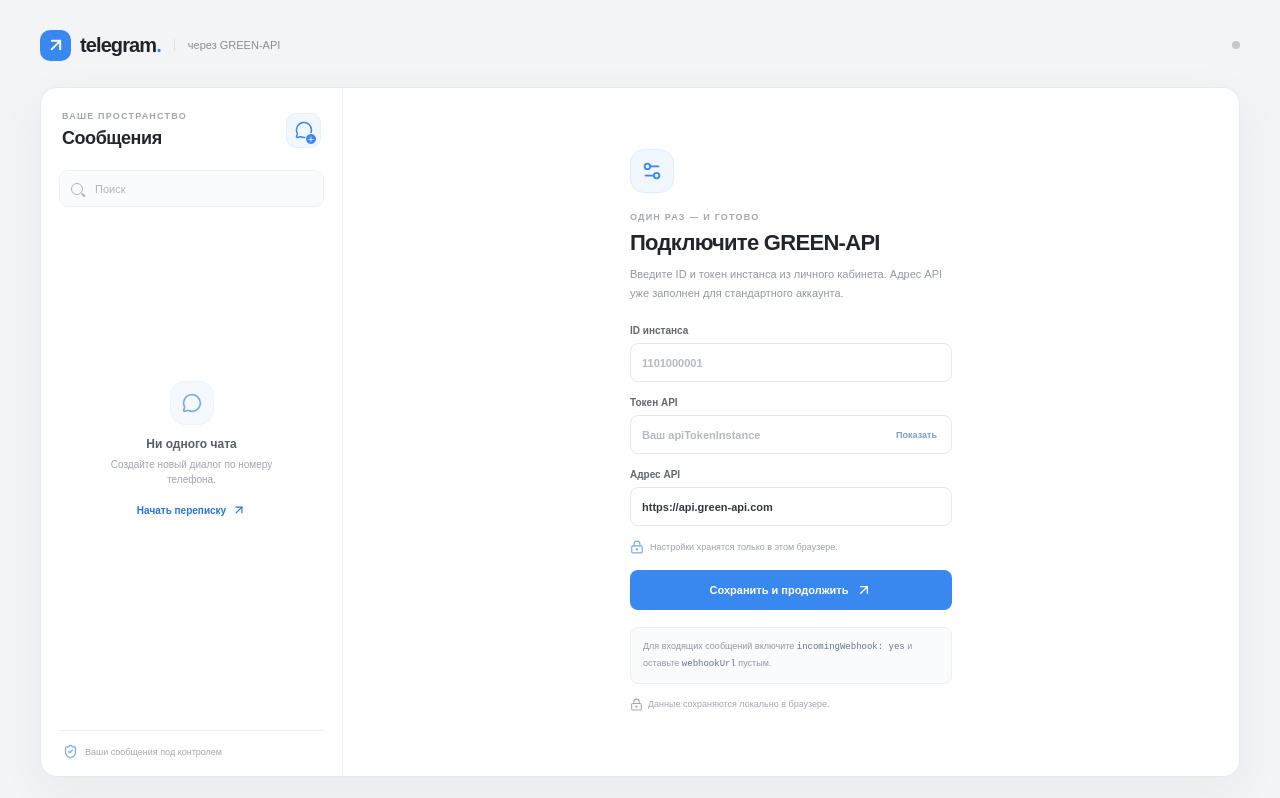
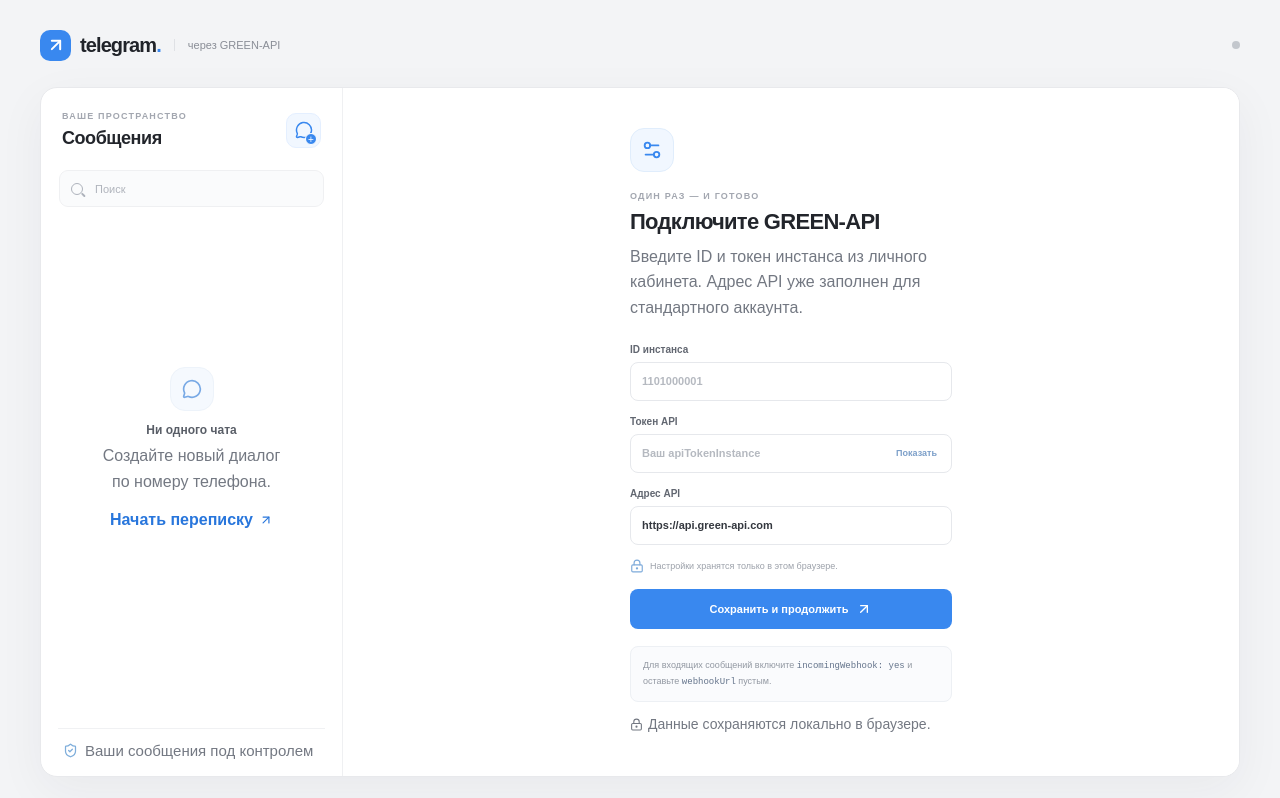
Before and after one commit to DmAlexandrovv/Messenger, a React (Vite) app: page / in a window 1280 px wide. Shown: the top 798 px of the page. Built offline with nearby package versions, Linux system fonts and the light colour scheme.

Commit message:
style: Увеличил размеры и контрастность текста на десктопе

```diff
--- a/src/styles/GlobalStyles.ts
+++ b/src/styles/GlobalStyles.ts
@@ -20,6 +20,163 @@
   --line: #ebedf0;
   --blue: #3988ef;
   --blue-dark: #2876dc;
+}
+
+@media (min-width: 761px) {
+  .topbar {
+    gap: 16px;
+    height: 52px;
+  }
+  .brand {
+    gap: 12px;
+    font-size: 24px;
+  }
+  .brand-mark {
+    width: 38px;
+    height: 38px;
+  }
+  .service-label,
+  .settings-toggle {
+    font-size: 14px;
+  }
+  .settings-toggle {
+    padding: 10px 14px;
+  }
+  .eyebrow {
+    font-size: 12px;
+    letter-spacing: 1.4px;
+  }
+  .sidebar-top h1 {
+    font-size: 23px;
+  }
+  .icon-button {
+    width: 42px;
+    height: 42px;
+  }
+  .plus-mark {
+    width: 16px;
+    height: 16px;
+    font-size: 12px;
+  }
+  .sidebar-search {
+    height: 46px;
+    gap: 12px;
+    padding: 0 14px;
+  }
+  .sidebar-search input,
+  .chat-list-name,
+  .header-contact-name {
+    font-size: 16px;
+  }
+  .sidebar-blank p {
+    font-size: 17px;
+  }
+  .sidebar-blank > span,
+  .chat-list-preview {
+    font-size: 14px;
+  }
+  .sidebar-blank > button,
+  .start-chat-cta,
+  .primary-button {
+    font-size: 14px;
+  }
+  .contact-avatar {
+    width: 46px;
+    height: 46px;
+    font-size: 19px;
+  }
+  .chat-list-time,
+  .header-contact-state,
+  .setup-reminder,
+  .floating-status {
+    font-size: 12px;
+  }
+  .sidebar-bottom,
+  .compose-hint,
+  .date-divider span,
+  .feed-empty {
+    font-size: 13px;
+  }
+  .conversation-header {
+    height: 78px;
+    gap: 14px;
+    padding: 0 28px;
+  }
+  .header-avatar {
+    width: 48px;
+    height: 48px;
+  }
+  .conversation-empty h2 {
+    font-size: 32px;
+  }
+  .conversation-empty > p,
+  .state-copy {
+    font-size: 15px;
+  }
+  .start-chat-cta {
+    padding: 13px 18px;
+  }
+  .settings-state {
+    width: min(500px, 100%);
+    padding: 42px 38px;
+  }
+  .settings-state h2 {
+    font-size: 28px;
+  }
+  .settings-state > .state-icon {
+    width: 54px;
+    height: 54px;
+  }
+  .api-setup-note,
+  .api-setup-note code {
+    font-size: 12px;
+  }
+  .back-link {
+    font-size: 13px;
+  }
+  .phone-field,
+  .phone-field input {
+    font-size: 15px;
+  }
+  .phone-field,
+  .primary-button {
+    min-height: 48px;
+  }
+  .message-feed {
+    gap: 14px;
+    padding: 24px 34px 30px;
+  }
+  .message-bubble {
+    padding: 13px 16px 9px;
+    font-size: 16px;
+  }
+  .message-meta {
+    height: 16px;
+    font-size: 11px;
+  }
+  .compose-wrap {
+    padding: 0 30px 17px;
+  }
+  .composer {
+    min-height: 58px;
+    padding-left: 18px;
+  }
+  .composer textarea {
+    font-size: 15px;
+  }
+  .send-button {
+    width: 44px;
+    height: 44px;
+  }
+  .draft-count,
+  .compose-footnote {
+    font-size: 11px;
+  }
+  .toast {
+    max-width: min(520px, calc(100vw - 48px));
+    padding: 16px 18px;
+    font-size: 14px;
+  }
 }
 
 * {
@@ -899,6 +1056,45 @@
   color: white;
 }
 
+@media (min-width: 761px) {
+  .sidebar-bottom {
+    color: #737882;
+    font-size: 15px;
+  }
+
+  .sidebar-blank > span,
+  .chat-list-preview,
+  .state-copy,
+  .conversation-empty > p {
+    color: #737882;
+    font-size: 16px;
+    line-height: 1.6;
+  }
+
+  .feed-empty {
+    gap: 10px;
+    color: #737882;
+    font-size: 17px;
+    line-height: 1.6;
+    text-align: center;
+  }
+
+  .compose-hint,
+  .chat-list-time,
+  .header-contact-state,
+  .setup-reminder,
+  .floating-status {
+    color: #737882;
+    font-size: 14px;
+  }
+
+  .sidebar-blank > button,
+  .primary-button,
+  .start-chat-cta {
+    font-size: 16px;
+  }
+}
+
 @media (max-width: 760px) {
   .topbar {
     height: 40px;
```
